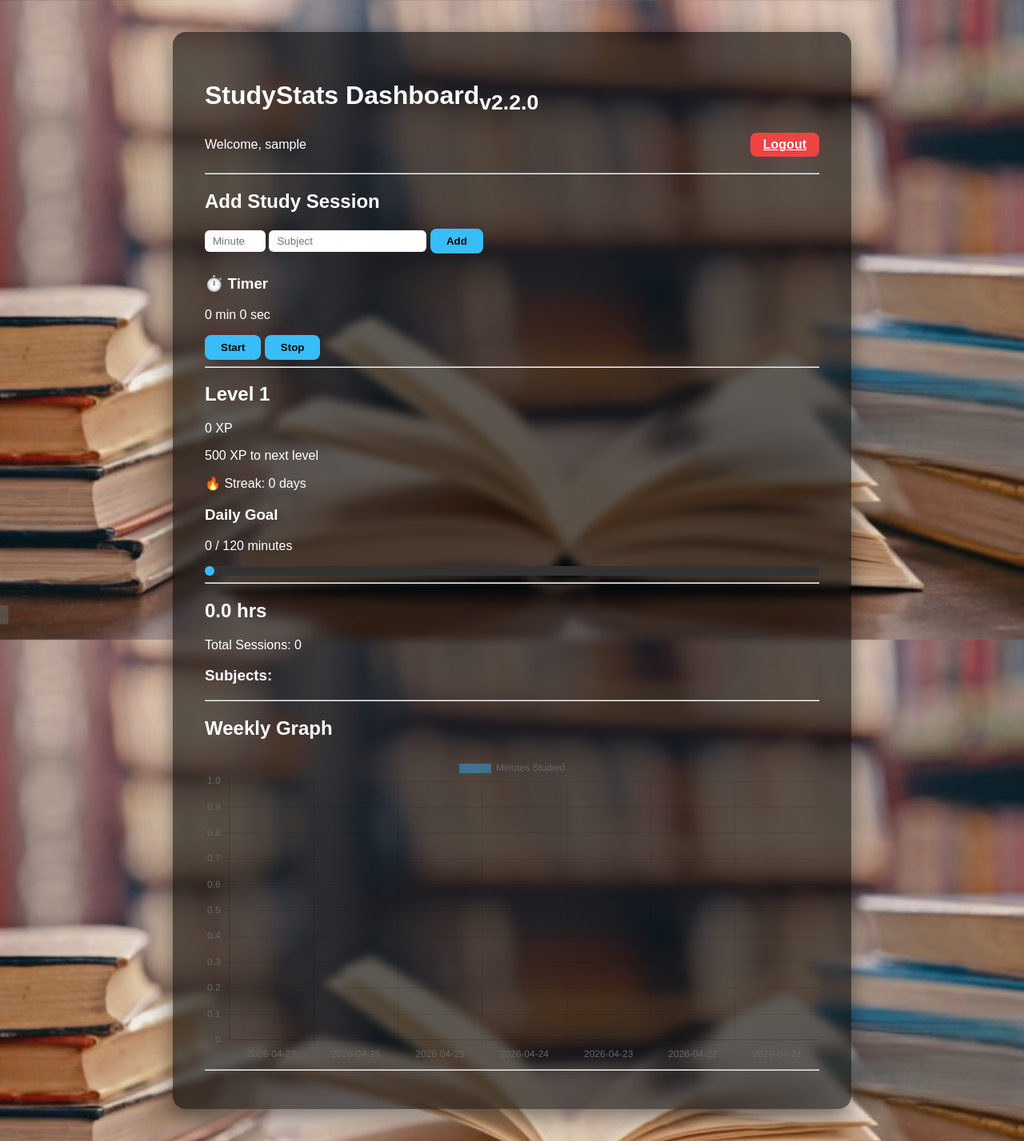
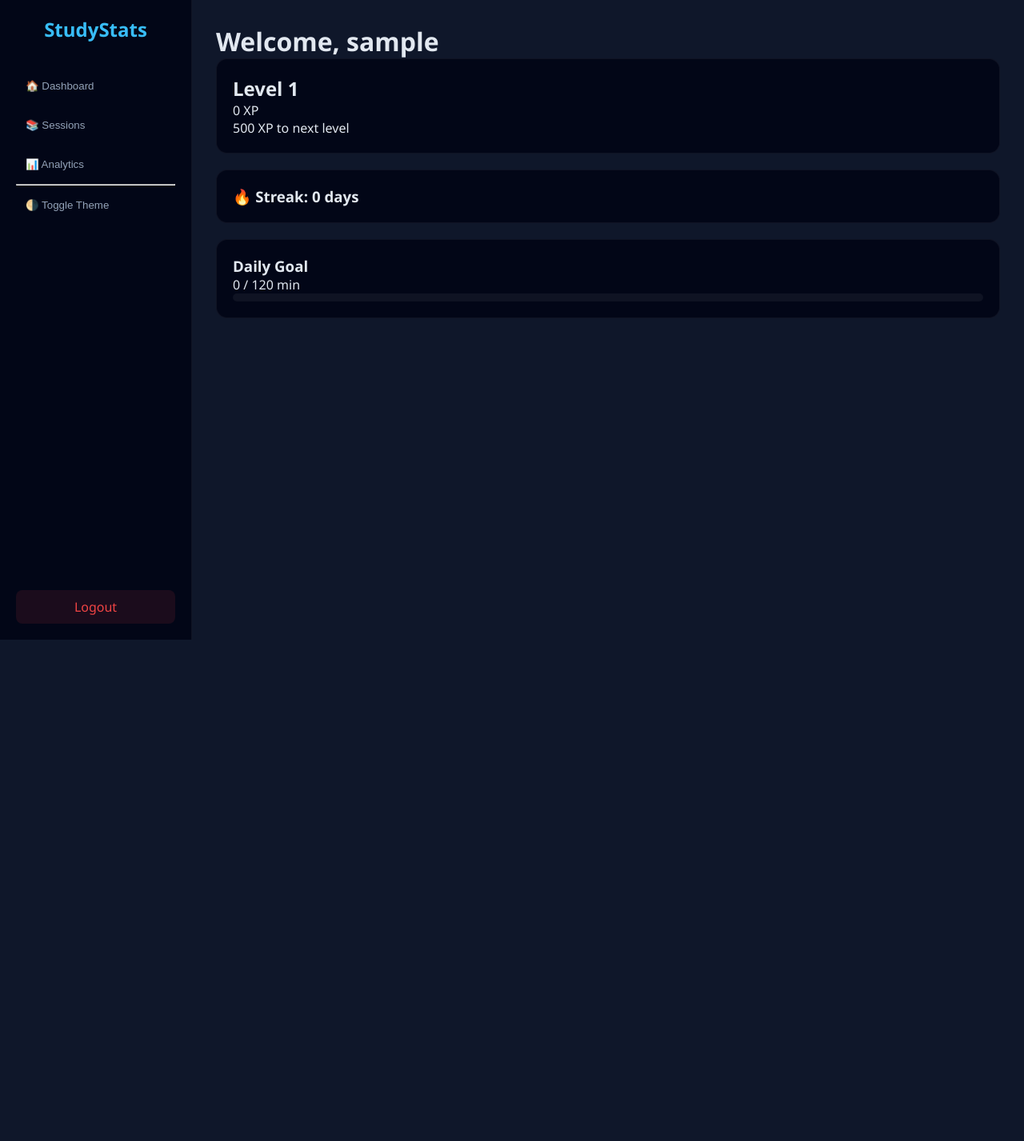
Before and after one commit to jibansnewlife-gif/Studystats, a Flask app: page / in a window 1280 px wide. Shown: the whole page at 80% size. After the commit the page ends 800 px from the top, so only its background shows below. Run offline with Flask 3, Linux system fonts and the light colour scheme; the visitor is signed in with stand-in values (Sample User, id 1).

Commit message:
Release v2.3.0: UI Overhaul

```diff
--- a/studystats/static/main.js
+++ b/studystats/static/main.js
@@ -1,6 +1,14 @@
+// NAVIGATION
+function showSection(id) {
+    document.querySelectorAll(".section").forEach(s => s.style.display = "none");
+    document.getElementById(id).style.display = "block";
+}
+
 document.addEventListener("DOMContentLoaded", () => {
+    showSection("dashboard");
+
+    // Chart
     const ctx = document.getElementById("studyChart");
-
     if (ctx) {
         const dates = JSON.parse(ctx.dataset.dates);
         const minutes = JSON.parse(ctx.dataset.minutes);
@@ -17,6 +25,7 @@ document.addEventListener("DOMContentLoaded", () => {
         });
     }
 });
+
 
 // TIMER
 let timer;
@@ -37,3 +46,15 @@ function stopTimer() {
     seconds = 0;
     document.getElementById("timerDisplay").innerText = "0 min 0 sec";
 }
+
+function toggleTheme() {
+    const current = document.documentElement.getAttribute("data-theme");
+
+    if (current === "light") {
+        document.documentElement.setAttribute("data-theme", "dark");
+        localStorage.setItem("theme", "dark");
+    } else {
+        document.documentElement.setAttribute("data-theme", "light");
+        localStorage.setItem("theme", "light");
+    }
+}
--- a/studystats/static/static.css
+++ b/studystats/static/static.css
@@ -1,81 +1,166 @@
-html{
-    font-family: sans-serif;
-}
-body{
-    margin: 0;
-    font-family: Arial, sans-serif;
-    color: white;
-    background: url("background.jpg") no-repeat center center fixed;
-    background-size: cover;
+/* THEME VARIABLES */
+:root {
+    --bg: #0f172a;
+    --card: #020617;
+    --text: #e2e8f0;
+    --subtext: #94a3b8;
+    --accent: #38bdf8;
+    --border: rgba(255,255,255,0.05);
 }
 
-.tittle{
-    text-align: center;
-    background: rgba(0, 0, 0, 0.8);
-    padding: 15px;
-    border-radius: 12px;
-    letter-spacing: 1px;
+[data-theme="light"] {
+    --bg: #f8fafc;
+    --card: #ffffff;
+    --text: #0f172a;
+    --subtext: #475569;
+    --accent: #0284c7;
+    --border: rgba(0,0,0,0.05);
 }
 
-button {
-    background: #38bdf8;
-    color: black;
-    font-weight: 600;
-    padding: 8px 20px;
-    border: none;
-    border-radius: 8px;
-    transition: 0.2s ease;
+/* RESET */
+* {
+    margin: 0;
+    padding: 0;
+    box-sizing: border-box;
 }
 
-button:hover {
-    background: #0ea5e9;
+/* BODY */
+body {
+    font-family: 'Segoe UI', sans-serif;
+    background: var(--bg);
+    color: var(--text);
+    transition: background 0.3s ease, color 0.3s ease;
+}
+
+/* APP */
+.app {
+    display: flex;
+    height: 100vh;
+}
+
+/* SIDEBAR */
+.sidebar {
+    width: 240px;
+    background: var(--card);
+    border-right: 1px solid var(--border);
+    padding: 20px;
+    display: flex;
+    flex-direction: column;
+    transition: background 0.3s;
+}
+
+.sidebar h2 {
+    text-align: center;
+    margin-bottom: 30px;
+    color: var(--accent);
+}
+
+/* SIDEBAR BUTTONS */
+.sidebar button {
+    background: transparent;
+    color: var(--subtext);
+    border: none;
+    padding: 12px;
+    margin: 5px 0;
+    text-align: left;
+    border-radius: 8px;
+    cursor: pointer;
+    transition: 0.2s;
+}
+
+.sidebar button:hover {
+    background: rgba(56,189,248,0.1);
+    color: var(--accent);
+}
+
+/* LOGOUT */
+.logout-btn {
+    margin-top: auto;
+    padding: 10px;
+    border-radius: 8px;
+    background: rgba(239,68,68,0.1);
+    color: #ef4444;
+    text-align: center;
+    text-decoration: none;
+}
+
+/* MAIN */
+.main {
+    flex: 1;
+    padding: 30px;
+    overflow-y: auto;
+}
+
+/* SECTIONS */
+.section {
+    display: none;
+}
+
+/* CARDS */
+.card {
+    background: var(--card);
+    border: 1px solid var(--border);
+    border-radius: 14px;
+    padding: 20px;
+    margin-bottom: 20px;
+    transition: 0.2s;
+}
+
+.card:hover {
+    border-color: var(--accent);
     transform: translateY(-2px);
 }
 
-.study {
-    background: rgba(0, 0, 0, 0.6);
-    backdrop-filter: blur(6px);
-    padding: 40px;
-    border-radius: 16px;
-    width: 60%;
-    margin: 40px auto;
-    box-shadow: 0 8px 30px rgba(0, 0, 0, 0.5);
+/* INPUT */
+input {
+    padding: 10px;
+    border-radius: 8px;
+    border: 1px solid var(--border);
+    background: var(--card);
+    color: var(--text);
 }
 
-.content {
-    backdrop-filter: blur(12px);
-    background: rgba(0, 0, 0, 0.7);
-    min-height: 100vh;
-    padding: 40px;
-    color: white;
+/* BUTTON */
+button {
+    background: var(--accent);
+    color: black;
+    padding: 10px 16px;
+    border-radius: 8px;
+    border: none;
+    cursor: pointer;
 }
 
-input {
-    padding: 6px 10px;
-    border-radius: 6px;
-    border: none;
-    margin-bottom: 10px;
+/* TABLE */
+table {
+    width: 100%;
+    border-collapse: collapse;
+    background: var(--card);
 }
 
-/* Top bar layout */
-.top-bar {
-    display: flex;
-    justify-content: space-between;
-    align-items: center;
-    margin-bottom: 20px;
+th {
+    color: var(--subtext);
+    padding: 12px;
 }
 
-/* Logout button */
-.logout-btn {
-    background: #ef4444;
-    color: white;
-    padding: 6px 16px;
-    border-radius: 8px;
-    font-weight: 600;
-    transition: 0.2s ease;
+td {
+    padding: 12px;
+    border-top: 1px solid var(--border);
 }
 
-.logout-btn:hover {
-    background: #dc2626;
-    transform: translateY(-2px);
+/* PROGRESS */
+.progress {
+    background: var(--border);
+    height: 10px;
+    border-radius: 10px;
 }
+
+.progress div {
+    height: 100%;
+    background: var(--accent);
+    border-radius: 10px;
+}
+
+/* TRANSITIONS */
+body, .card, .sidebar {
+    transition: 0.3s;
+}
--- a/studystats/templates/index.html
+++ b/studystats/templates/index.html
@@ -1,25 +1,59 @@
 <!DOCTYPE html>
 <html>
 <head>
-    <title>StudyStats Dashboard</title>
+    <title>StudyStats</title>
     <link rel="stylesheet" href="{{ url_for('static', filename='static.css') }}">
 </head>
 <body>
 
-<div class="study">
+<div class="app">
 
-    <h1>StudyStats Dashboard<sub>v2.2.0</sub></h1>
+    <!-- SIDEBAR -->
+    <div class="sidebar">
+        <h2>StudyStats</h2>
 
-    <div class="top-bar">
-        <span>Welcome, {{ username }}</span>
+        <button onclick="showSection('dashboard')">🏠 Dashboard</button>
+        <button onclick="showSection('sessions')">📚 Sessions</button>
+        <button onclick="showSection('analytics')">📊 Analytics</button>
+
+        <hr>
+        <button onclick="toggleTheme()">🌗 Toggle Theme</button>
         <a href="/logout" class="logout-btn">Logout</a>
     </div>
 
-    <hr>
+    <!-- MAIN -->
+    <div class="main">
 
-    <h2>Add Study Session</h2>
+        <!-- DASHBOARD -->
+        <div id="dashboard" class="section">
+            <h1>Welcome, {{ username }}</h1>
+
+            <div class="card">
+                <h2>Level {{ level }}</h2>
+                <p>{{ xp }} XP</p>
+                <p>{{ xp_next }} XP to next level</p>
+            </div>
+
+            <div class="card">
+                <h3>🔥 Streak: {{ streak }} days</h3>
+            </div>
+
+            <div class="card">
+                <h3>Daily Goal</h3>
+                <p>{{ today_minutes }} / {{ goal }} min</p>
+                <div class="progress">
+                    <div style="width: {{ goal_percent }}%"></div>
+                </div>
+            </div>
+        </div>
+
+        <!-- SESSIONS -->
+        <div id="sessions" class="section">
+
+            <h2>Add Session</h2>
+
             <form action="/add" method="POST">
-        <input type="number" name="duration" id="durationInput" placeholder="Minutes" min="1" max="600" required>
+                <input type="number" name="duration" id="durationInput" placeholder="Minutes" required>
                 <input type="text" name="subject" placeholder="Subject" required>
                 <button type="submit">Add</button>
             </form>
@@ -31,48 +65,16 @@
 
             <hr>
 
-    <h2>Level {{ level }}</h2>
-    <p>{{ xp }} XP</p>
-    <p>{{ xp_next }} XP to next level</p>
+            <h2>History</h2>
 
-    <p>🔥 Streak: {{ streak }} days</p>
-
-    <h3>Daily Goal</h3>
-    <p>{{ today_minutes }} / {{ goal }} minutes</p>
-
-    <div style="background:#333; border-radius:10px;">
-        <div style="width: {{ goal_percent }}%; background:#38bdf8; padding:6px; border-radius:10px;">
-        </div>
-    </div>
-
-    <hr>
-
-    <h2>{{ total_hours }} hrs</h2>
-    <p>Total Sessions: {{ total_sessions }}</p>
-
-    <h3>Subjects:</h3>
-    {% for subject, hours in subject_totals.items() %}
-        <p>- {{ subject }}: {{ "%.2f"|format(hours) }} hrs</p>
-    {% endfor %}
-
-    <hr>
-
-    <h2>Weekly Graph</h2>
-    <canvas id="studyChart"
-        data-dates='{{ dates | tojson }}'
-        data-minutes='{{ minutes | tojson }}'></canvas>
-
-    <hr>
-
-    {% if data %}
-        <h2>Session History</h2>
-        <table border="1">
+            <table>
                 <tr>
                     <th>Date</th>
                     <th>Duration</th>
                     <th>Subject</th>
                     <th>Action</th>
                 </tr>
+
                 {% for entry in data %}
                 <tr>
                     <td>{{ entry.date }}</td>
@@ -83,9 +85,35 @@
                     </td>
                 </tr>
                 {% endfor %}
+
             </table>
-    {% endif %}
+        </div>
 
+        <!-- ANALYTICS -->
+        <div id="analytics" class="section">
+
+            <h2>📊 Analytics</h2>
+
+            <div class="card">
+                <h3>Total Time</h3>
+                <h2>{{ total_hours }} hrs</h2>
+                <p>{{ total_sessions }} sessions</p>
+            </div>
+
+            <div class="card">
+                <h3>Subjects</h3>
+                {% for subject, hours in subject_totals.items() %}
+                    <p>{{ subject }} — {{ "%.2f"|format(hours) }} hrs</p>
+                {% endfor %}
+            </div>
+
+            <canvas id="studyChart"
+                data-dates='{{ dates | tojson }}'
+                data-minutes='{{ minutes | tojson }}'></canvas>
+
+        </div>
+
+    </div>
 </div>
 
 <script src="https://cdn.jsdelivr.net/npm/chart.js"></script>
```
Also changed, not shown: README.md. Lines whose indentation alone changed are shown as unchanged.
